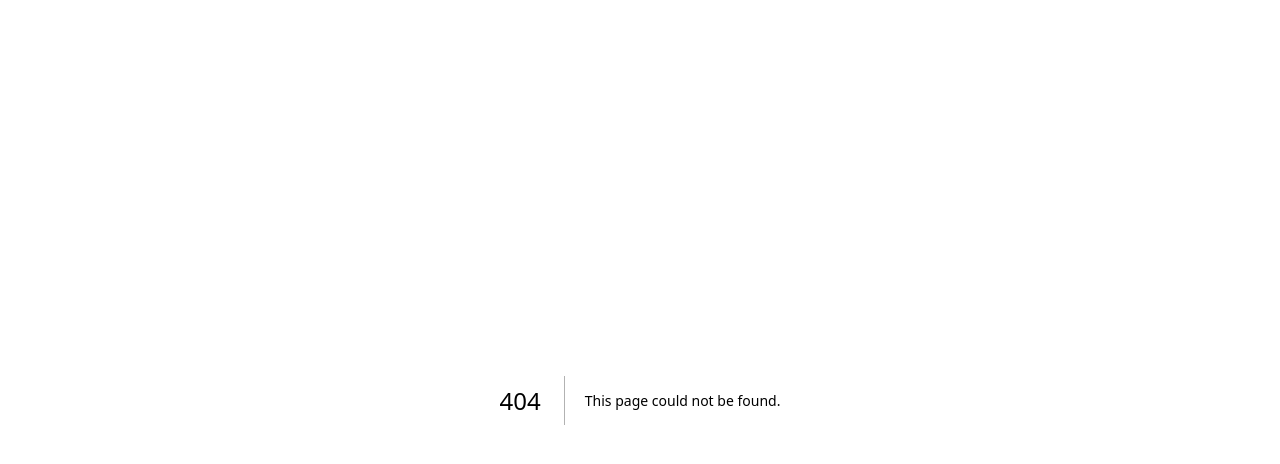
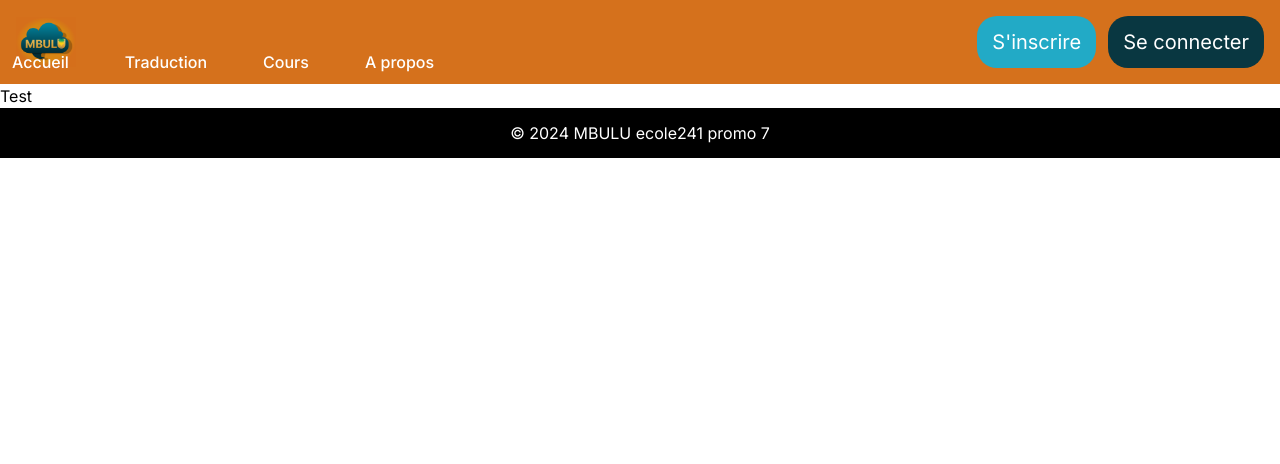
Before and after one commit to franckdarren/mbulu, a Next.js app: page /cours/1/1 in a window 1280 px wide. Before the commit this address had no page. Shown: the top 464 px of the page. Built offline with nearby package versions, Linux system fonts and the light colour scheme.

Commit message:
ajout de la page de cours

```diff
--- /dev/null
+++ b/app/cours/[slug]/[cours]/page.js
@@ -0,0 +1,13 @@
+
+import { Navbar } from "../../../_components/Navbar";
+import { Footer } from "../../../_components/Footer";
+
+export default function Cours() {
+    return (
+        <main>
+            <Navbar />
+            Test
+            <Footer />
+        </main>
+    );
+}
--- a/app/cours/[slug]/page.js
+++ b/app/cours/[slug]/page.js
@@ -10,8 +10,6 @@ export default function PageCours({ params }) {
     const { slug } = params
     let langue = getLangueBySlug(slug)
 
-    console.log(langue);
-
     return (
         <main className="">
             <Navbar />
```
